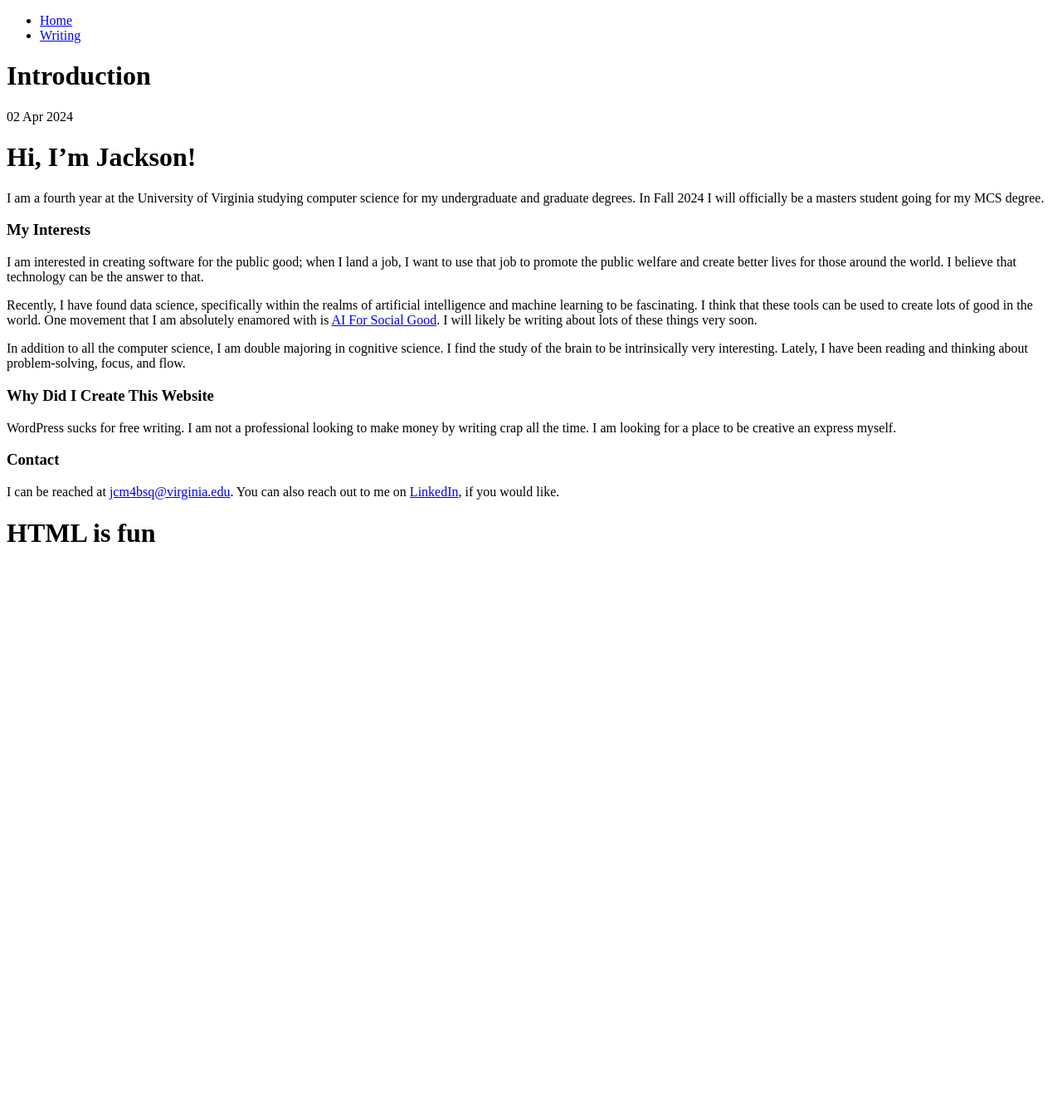
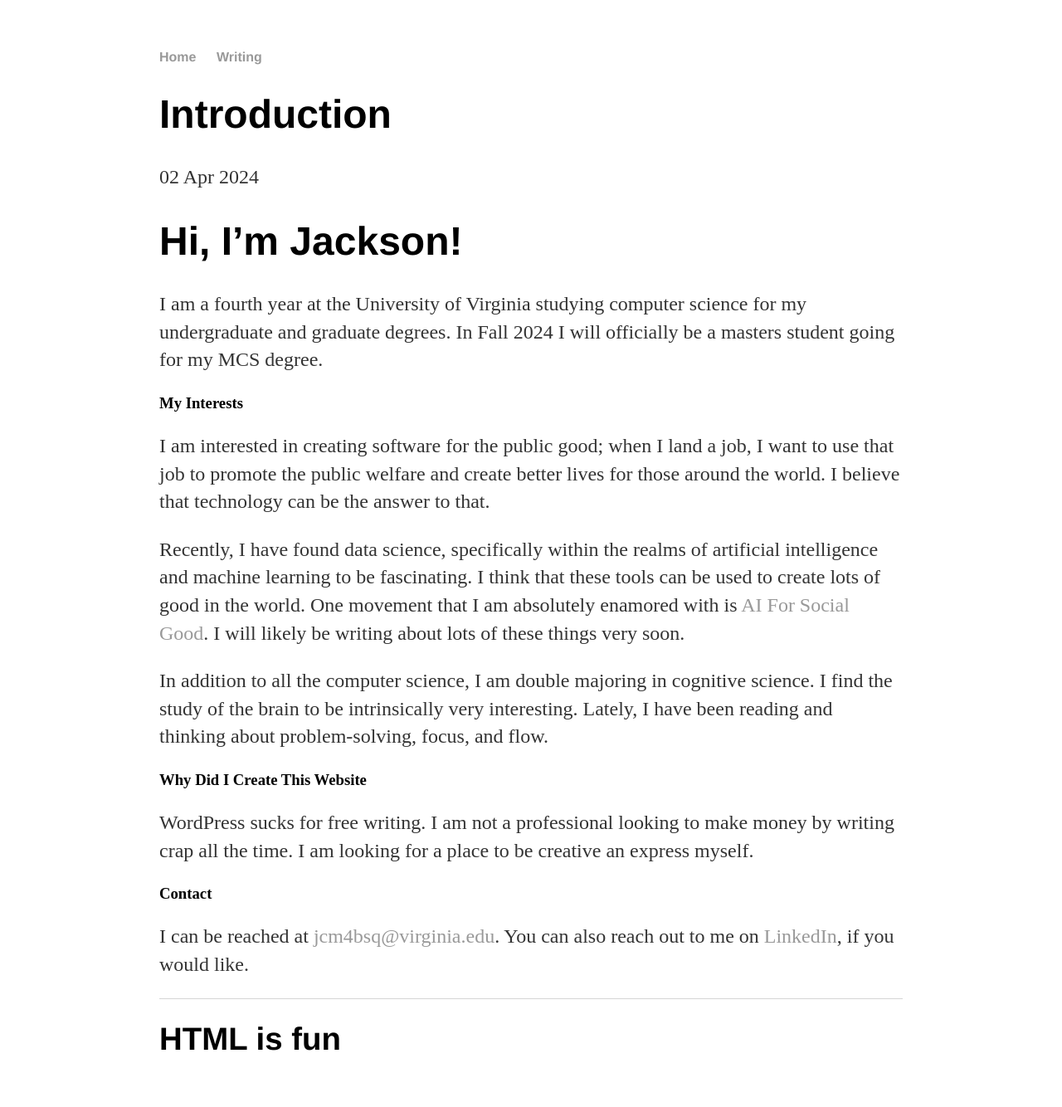
Before and after one commit to j-miskill/j-miskill.github.io, a Jekyll site: the page built from _posts/2024-04-02-Introduction.md, in a window 1280 px wide. Shown: the whole page at 83% size. Built offline with Jekyll 4.4.1, drawn with Linux system fonts in a browser that asks for light colours; before the commit the page ends 900 px from its top, so only the background shows below that.

Commit message:
oh god, a fatal error

```diff
--- a/_layouts/writing.html
+++ b/_layouts/writing.html
@@ -3,7 +3,7 @@
 		<head>
 			<title>{{ page.title }}</title>
 			<!-- link to main stylesheet -->
-			<link rel="stylesheet" type="text/css" href="/~/main.css">
+			<link rel="stylesheet" type="text/css" href="/css/main.css">
 		</head>
 		<body>
 			<nav>
```
